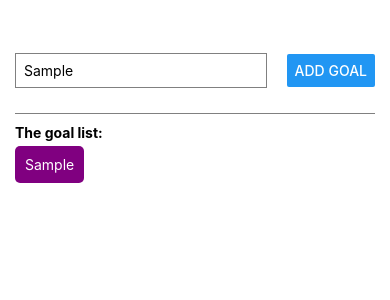
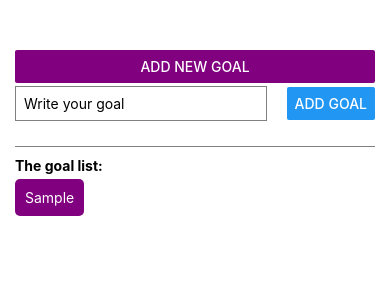
Before and after one commit to Nikitas-io/React-Native-Basics, a React Native app: screen / in a window 390 px wide. Both pictures are taken after typing "Sample" into the empty fields and a click on the button "ADD GOAL". Shown: the top 300 px of the page. Built offline with nearby package versions, Linux system fonts and the light colour scheme.

Commit message:
Going to add a modal

```diff
--- a/App.js
+++ b/App.js
@@ -1,20 +1,15 @@
 import {useState} from 'react'
-import { Button, FlatList, StyleSheet, Text, TextInput, View } from "react-native";
+import { FlatList, StyleSheet, Text, View, Button } from "react-native";
 
+import GoalInput from './components/GoalInput';
 import GoalItem from './components/GoalItem';
 
 export default function App() {
-  // The enteredGoalText is the functional component's state which is updated through the
-  // setEnteredGoalText function and is initially set to an empty string through useState.
-  const [enteredGoalText, setEnteredGoalText] = useState('');
+
   // The goals state holds an array of all the goals.
   const [goals, setGoals] = useState([]);
 
-  function goalInputHandler(enteredText) {
-    setEnteredGoalText(enteredText);
-  }
-
-  function addGoalHandler() {
+  function addGoalHandler(enteredGoalText) {
     setGoals(currentGoals => [
       ...currentGoals,
       {
@@ -24,27 +19,24 @@ export default function App() {
     ]);
   }
 
+  function deleteGoalHandler(id) {
+    console.log('delete')
+    // Return all the goals except from the one that we want to delete.
+    setGoals(currentGoals => currentGoals.filter((goal) => goal.id !== id))
+  }
+
   return (
     <View style={styles.appContainer}>
-      <View style={styles.inputContainer}>
-        <TextInput
-          style={styles.textInput}
-          placeholder="Write your goal"
-          onChangeText={goalInputHandler}
-        />
-        <Button
-          title="Add goal"
-          onPress={addGoalHandler}
-        />
-      </View>
+      <Button title="Add new goal" color="purple"/>
+      <GoalInput addGoalHandler={addGoalHandler}/>
       <View style={styles.goalContainer}>
         <Text style={styles.goalList}>The goal list: </Text>
         <FlatList
           data={goals}
           renderItem={(goalData) => {
-            return <GoalItem text={goalData.item.text}/>
+            return <GoalItem text={goalData.item.text} onDeleteItem={deleteGoalHandler} id={goalData.item.id} />
           }}
-          keyExtractor={(item, index) => {
+          keyExtractor={(item) => {
             return item.id;
           }}
           alwaysBounceVertical={false}
@@ -61,18 +53,6 @@ const styles = StyleSheet.create({
     paddingHorizontal: 15,
     justifyContent: "space-evenly"
   },
-  inputContainer: {
-    height: 40,
-    flexDirection: "row",
-    justifyContent: "space-between",
-    alignItems: "center"
-  },
-  textInput: {
-    borderWidth: 1,
-    borderColor: "gray",
-    width: "70%",
-    padding: 8
-  },
   goalContainer: {
     flex: 1
   },
--- a/components/GoalInput.js
+++ b/components/GoalInput.js
@@ -0,0 +1,59 @@
+import { StyleSheet, View, TextInput, Button } from "react-native";
+import {useState} from 'react'
+
+function GoalInput(props) {
+
+    // The enteredGoalText is the functional component's state which is updated through the
+    // setEnteredGoalText function and is initially set to an empty string through useState.
+    const [enteredGoalText, setEnteredGoalText] = useState('');
+
+    /**
+     * Get the typed text from the input and set it to the state.
+     * @param {*} enteredText the text typed in by the user.
+     */
+    function goalInputHandler(enteredText) {
+        setEnteredGoalText(enteredText);
+    }
+
+    /**
+     * The add new goal button was pressed.
+     */
+    function addNewGoal() {
+        // Pass the current text input state to the parent component.
+        props.addGoalHandler(enteredGoalText);
+        // Clear the text input state.
+        setEnteredGoalText('');
+    }
+
+    return (
+        <View style={styles.inputContainer}>
+        <TextInput
+          style={styles.textInput}
+          placeholder="Write your goal"
+          onChangeText={goalInputHandler}
+          value={enteredGoalText}
+        />
+        <Button
+          title="Add goal"
+          onPress={addNewGoal}
+        />
+      </View>
+    )
+}
+
+export default GoalInput;
+
+const styles = StyleSheet.create({
+    inputContainer: {
+        height: 40,
+        flexDirection: "row",
+        justifyContent: "space-between",
+        alignItems: "center"
+    },
+    textInput: {
+        borderWidth: 1,
+        borderColor: "gray",
+        width: "70%",
+        padding: 8
+    },
+})
--- a/components/GoalItem.js
+++ b/components/GoalItem.js
@@ -1,11 +1,18 @@
-import {StyleSheet, View, Text} from 'react-native';
+import {StyleSheet, View, Text, Pressable} from 'react-native';
 
 
 
 function GoalItem(props) {
+
     return (
         <View style={styles.listItem}>
-            <Text style={styles.text}>{props.text}</Text>
+            <Pressable
+                onPress={props.onDeleteItem.bind(this, props.id)}
+                android_ripple={{color: "gray"}}
+                style={(pressData) => pressData.pressed && styles.pressedItem}
+            >
+                <Text style={styles.text}>{props.text}</Text>
+            </Pressable>
         </View>
     );
 }
@@ -16,11 +23,14 @@ const styles = StyleSheet.create({
     listItem: {
         backgroundColor: "purple",
         borderRadius: 5,
-        padding: 10,
         marginVertical: 5,
         alignSelf: "flex-start"
     },
     text: {
+        padding: 10,
         color: "white",
+    },
+    pressedItem: {
+        opacity: 0.5
     }
 })
```
